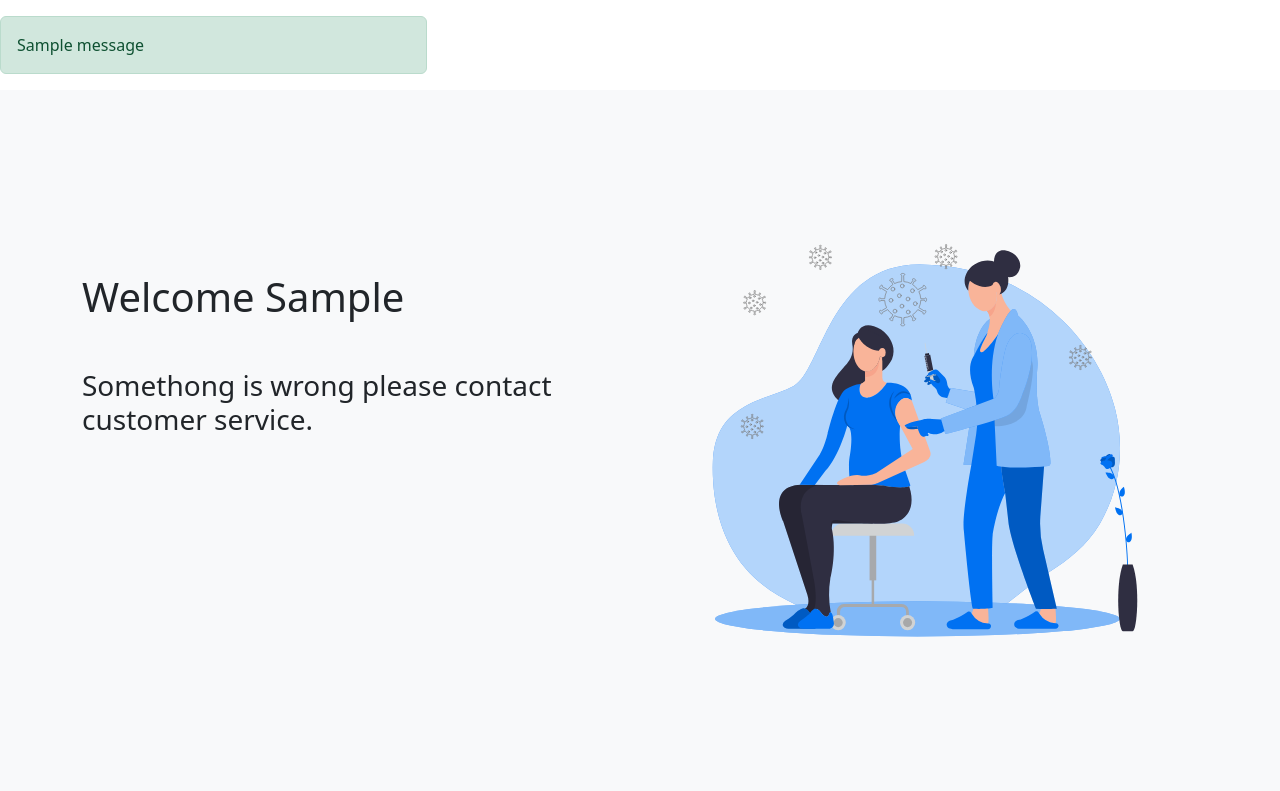
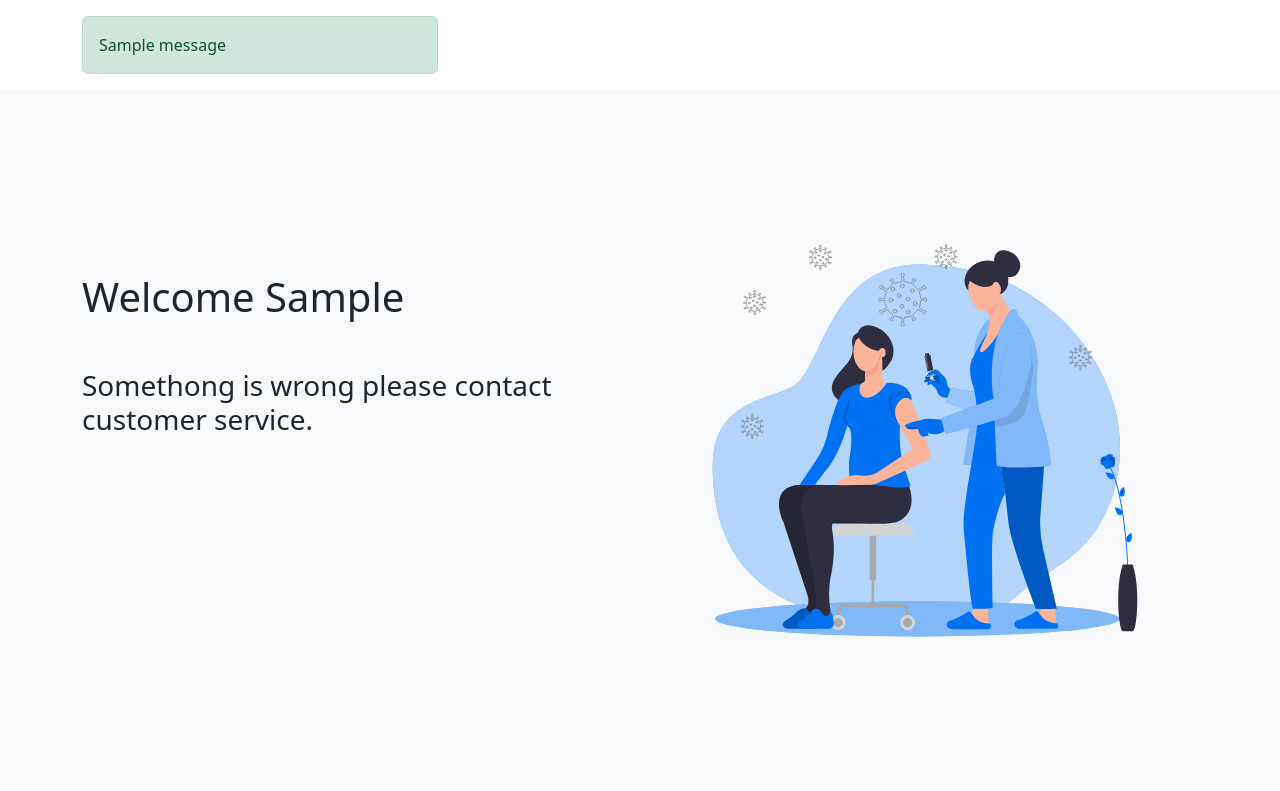
Before and after one commit to belalsalah74/vacreg, a Django app: page /vaccine/detail/ in a window 1280 px wide. Shown: the part 102-893 px from the top of the page. Run offline with Django 4.2, Linux system fonts and the light colour scheme; a user stored in the database is signed in; tables that the repository leaves empty hold one stand-in row (values such as "Sample post"); one stand-in notice (Sample message) is shown.

Commit message:
added missing div element

```diff
--- a/vac/templates/vac/base.html
+++ b/vac/templates/vac/base.html
@@ -64,7 +64,14 @@
     <main>
       {% if messages %}
         {% for message in messages %}
-          <div class="alert alert-success my-3 col-md-4">{{message}}</div>
+          <div class="container">
+                    <div class="row">
+                      <div class="col-sm-4 mt-3">
+                        <div class="alert alert-success">{{ message }} </div>
+                      </div>
+                    </div>
+                  </div>
+
 
       {% endfor %}
        {% endif %}
--- a/vac/templates/vac/vaccineshot_detail.html
+++ b/vac/templates/vac/vaccineshot_detail.html
@@ -1,6 +1,6 @@
 {% extends 'vac/base.html' %}
  {% block title %}
-Vaccine Details
+Vaccine Detail
 {% endblock title %}
 {% block content %}
 <div class="bg-light wrapper align-items-start align-items-md-center">
```
